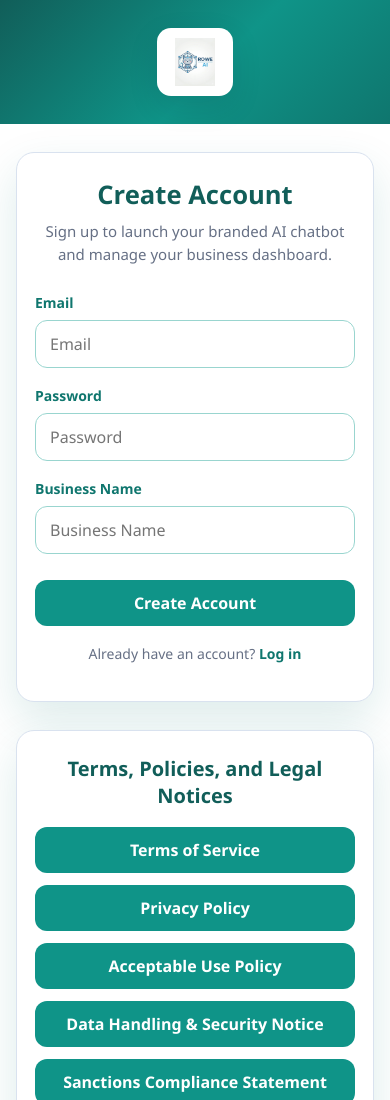
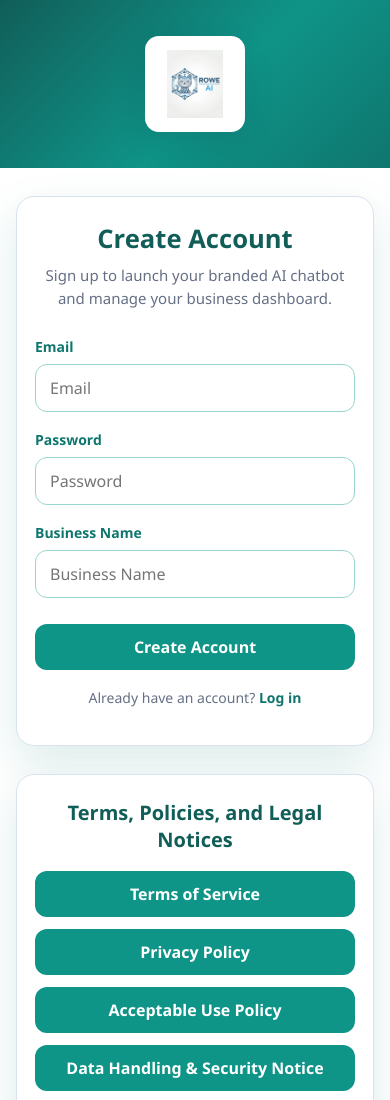
Before and after one commit to DGRowe-ai/ai-platform-frontend, a website built with Vite: page frontend/register.html in a window 390 px wide. Shown: the top 1100 px of the page. Built offline with nearby package versions, Linux system fonts and the light colour scheme.

Commit message:
Increase register page logo size for better visibility.

```diff
--- a/frontend/register.css
+++ b/frontend/register.css
@@ -25,7 +25,7 @@ body {
 
 .site-header {
   background: linear-gradient(135deg, var(--teal-deep) 0%, var(--teal) 55%, var(--teal-dark) 100%);
-  padding: 28px 20px;
+  padding: 36px 20px;
   width: 100%;
 }
 
@@ -41,12 +41,12 @@ body {
   background: #ffffff;
   border-radius: 14px;
   box-shadow: 0 10px 30px rgba(15, 23, 42, 0.12);
-  padding: 10px 18px;
+  padding: 14px 22px;
 }
 
 .brand-logo {
   display: block;
-  height: 56px;
+  height: 84px;
   width: auto;
 }
 
@@ -220,6 +220,6 @@ body {
   }
 
   .brand-logo {
-    height: 48px;
+    height: 68px;
   }
 }
```
